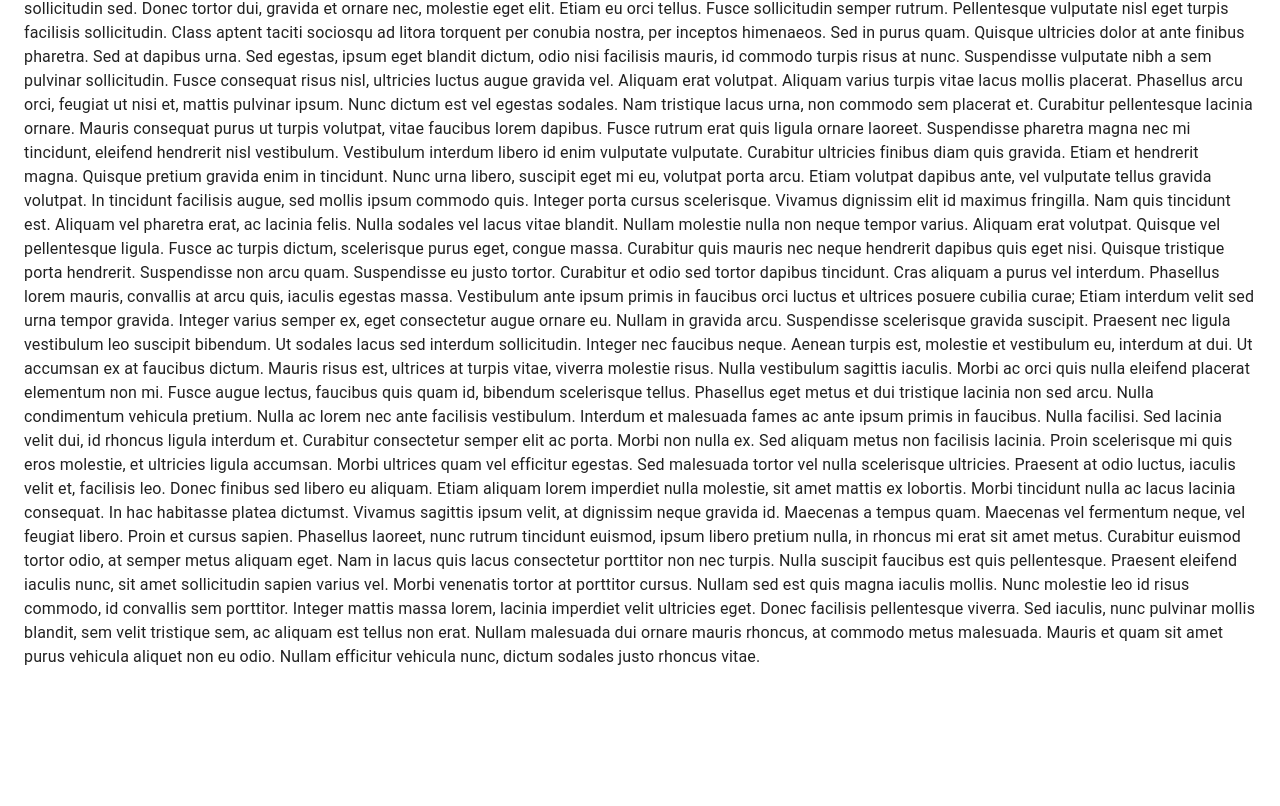
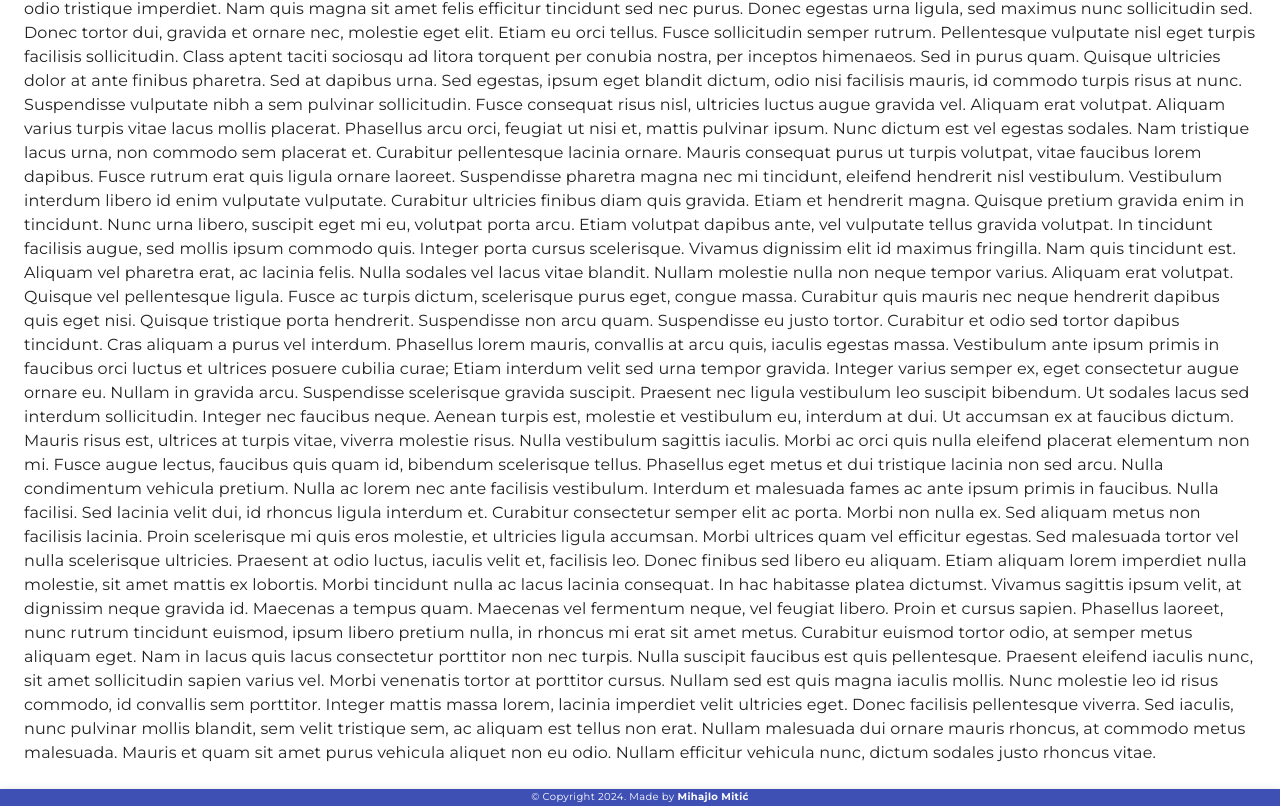
Before and after one commit to mmitic99/mmitic99.github.io, a React (Create React App) app: page / in a window 1280 px wide. Shown: the part 255-1061 px from the top of the page. Before the commit the page ends 948 px from the top, so only its background shows below. Built offline with nearby package versions, Linux system fonts and the light colour scheme.

Commit message:
feat: footer and font

```diff
--- a/public/index.html
+++ b/public/index.html
@@ -24,6 +24,11 @@
       work correctly both with client-side routing and a non-root public URL.
       Learn how to configure a non-root public URL by running `npm run build`.
     -->
+
+    <link rel="preconnect" href="https://fonts.googleapis.com">
+    <link rel="preconnect" href="https://fonts.gstatic.com" crossorigin>
+    <link href="https://fonts.googleapis.com/css2?family=Montserrat:ital,wght@0,100..900;1,100..900&display=swap" rel="stylesheet">
+
     <title>React App</title>
   </head>
   <body>
--- a/src/App.js
+++ b/src/App.js
@@ -1,16 +1,23 @@
 import "./App.css";
 import { BrowserRouter as Router, Routes, Route } from "react-router-dom";
 import Navbar from "./components/Navbar.js";
+import Footbar from "./components/Footbar.js";
 import Home from "./components/Home.js";
 import { CssBaseline, ThemeProvider, createTheme } from "@mui/material";
 import { blue, indigo } from "@mui/material/colors";
 import { useState } from "react";
 
+const font = {
+  allVariants: {
+    fontFamily: "'Montserrat', sans-serif",
+  },
+};
 //TODO: https://mui.com/material-ui/customization/color/
 const darkTheme = createTheme({
   palette: {
     mode: "dark",
   },
+  typography: font,
 });
 
 const lightTheme = createTheme({
@@ -23,6 +30,7 @@ const lightTheme = createTheme({
     },
     secondary: indigo,
   },
+  typography: font,
 });
 
 function App() {
@@ -40,6 +48,7 @@ function App() {
         <Routes>
           <Route path="/" element={<Home />} />
         </Routes>
+        <Footbar />
       </Router>
     </ThemeProvider>
   );
--- /dev/null
+++ b/src/components/Footbar.js
@@ -0,0 +1,23 @@
+import { AppBar, Box, Typography } from "@mui/material";
+import React from "react";
+
+function Footbar() {
+  const year = new Date().getFullYear();
+  return (
+    <AppBar
+      sx={{
+        backgroundColor: "primary",
+        position: "static",
+        width: "100%",
+        mt: "auto",
+        bottom: 0,
+        textAlign: "center",
+      }}
+    >
+      <Typography variant="caption" fontSize={10} align="center">
+        © Copyright {year}. Made by <strong>Mihajlo Mitić</strong>
+      </Typography>
+    </AppBar>
+  );
+}
+export default Footbar;
--- a/src/components/Navbar.js
+++ b/src/components/Navbar.js
@@ -41,7 +41,6 @@ function Navbar({ handleThemeClick }) {
   };
 
   return (
-    <div>
     <AppBar position="fixed">
       <Toolbar>
         {small && (
@@ -158,7 +157,6 @@ function Navbar({ handleThemeClick }) {
         )}
       </Toolbar>
     </AppBar>
-    </div>
   );
 }
 
```
Lines whose indentation alone changed are shown as unchanged.
